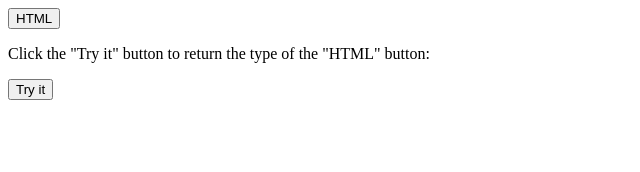
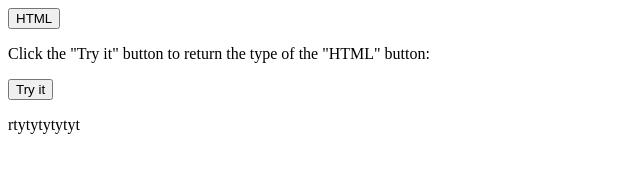
Before and after one commit to ajosh-enfin/ajosh-enfin.github.io, a plain HTML site: page index.html in a window 1280 px wide. Shown: the full height of the page, 0-640 px from the left. Drawn offline with Linux system fonts and the light colour scheme.

Commit message:
Update index.html

```diff
--- a/index.html
+++ b/index.html
@@ -8,7 +8,7 @@
 
 <button onclick="myFunction()">Try it</button>
 
-<p id="demo"></p>
+<p id="demo">rtytytytytyt</p>
 
 <script>
 function myFunction() {
```
